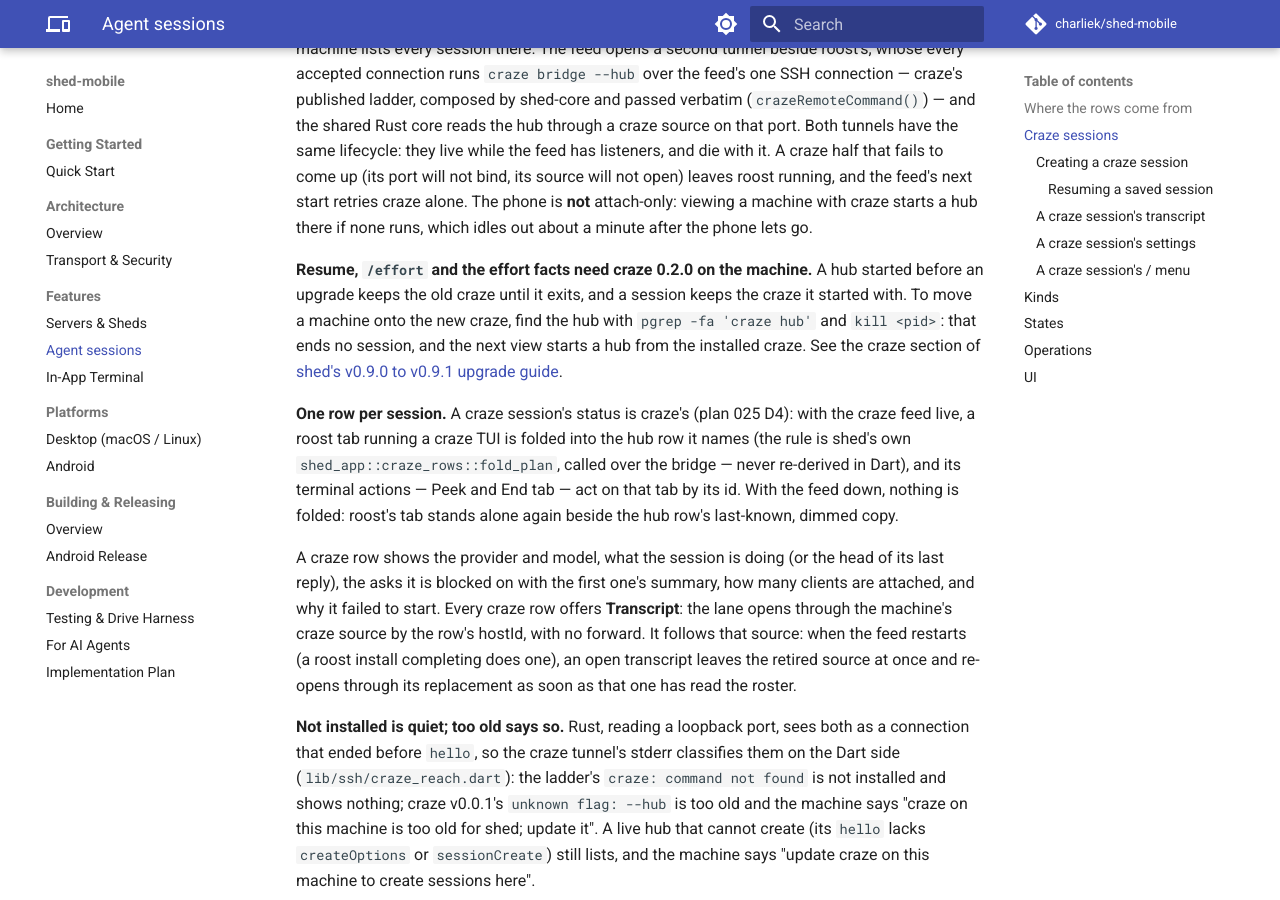
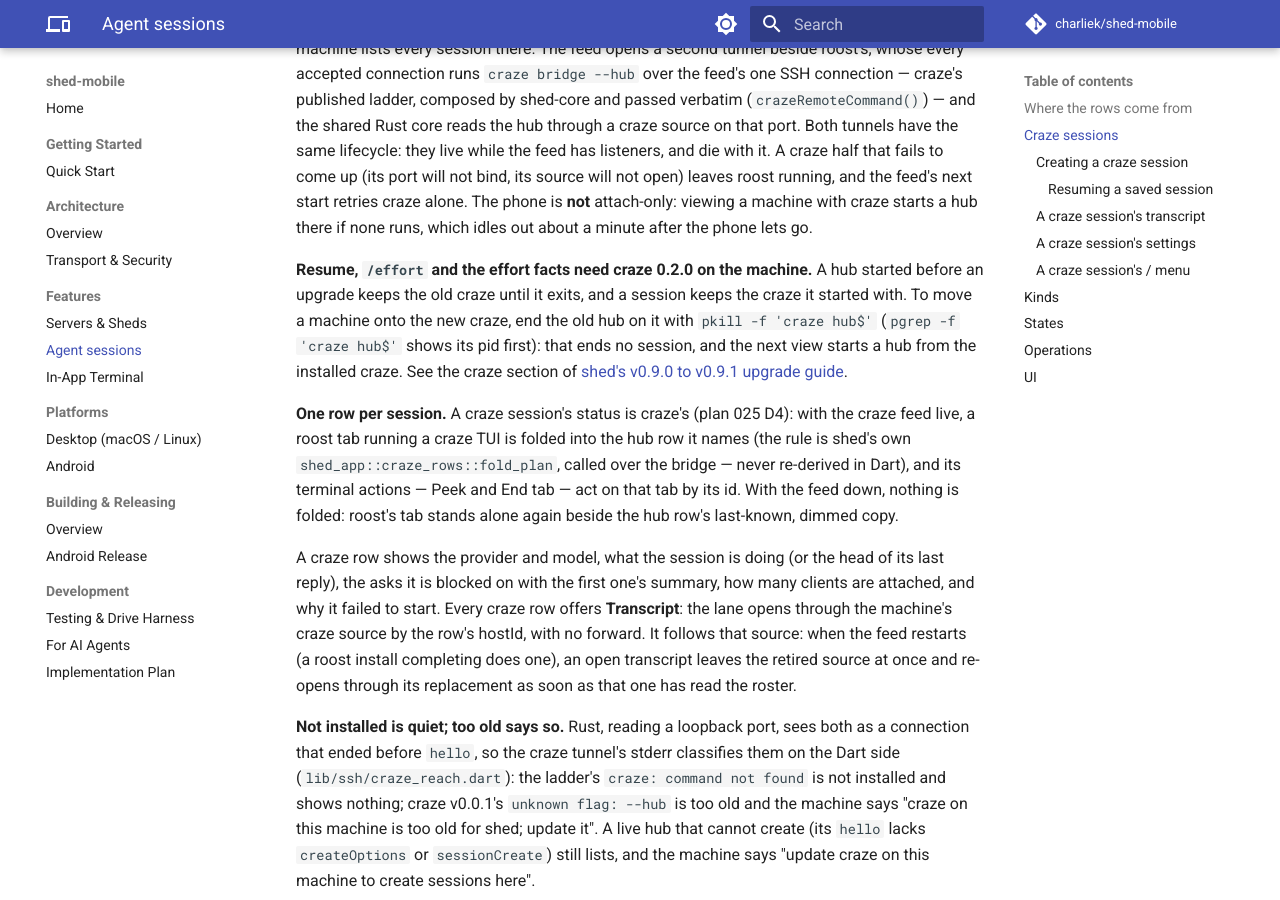
Before and after one commit to charliek/shed-mobile, an MkDocs documentation site: the page built from docs/features/rc-sessions.md, in a window 1280 px wide and 900 px high, scrolled down 983 px. Built offline with MkDocs 1.6.1 and Material for MkDocs 9.7.7, drawn with Linux system fonts in a browser that asks for light colours; comment, search, counter and statistics services are not loaded.

Commit message:
docs: end the old craze hub the same portable way shed's docs do
`pgrep -fa` prints command lines on Linux but only pids on macOS (`-a`
means "include ancestors" there), and a bare `kill <pid>` is a
placeholder. Match shed's upgrade guide (charliek/shed#436): end the old
hub with `pkill -f 'craze hub$'`, `pgrep -f 'craze hub$'` to see its pid
first; and link straight to the guide's #craze section.

review: skipped (docs-only)

Co-Authored-By: Claude Opus 5.5 <noreply@anthropic.com>
Claude-Session: https://claude.ai/code/session_01F3JRhAK1VLzmvSgWBt79r5

```diff
--- a/docs/features/rc-sessions.md
+++ b/docs/features/rc-sessions.md
@@ -48,10 +48,11 @@ phone lets go.
 
 **Resume, `/effort` and the effort facts need craze 0.2.0 on the machine.** A hub
 started before an upgrade keeps the old craze until it exits, and a session
-keeps the craze it started with. To move a machine onto the new craze, find the
-hub with `pgrep -fa 'craze hub'` and `kill <pid>`: that ends no session, and
-the next view starts a hub from the installed craze. See the craze section of
-[shed's v0.9.0 to v0.9.1 upgrade guide](https://charliek.github.io/shed/upgrades/v0.9.0-to-v0.9.1/).
+keeps the craze it started with. To move a machine onto the new craze, end the
+old hub on it with `pkill -f 'craze hub$'` (`pgrep -f 'craze hub$'` shows its
+pid first): that ends no session, and the next view starts a hub from the
+installed craze. See the craze section of
+[shed's v0.9.0 to v0.9.1 upgrade guide](https://charliek.github.io/shed/upgrades/v0.9.0-to-v0.9.1/#craze).
 
 **One row per session.** A craze session's status is craze's (plan 025 D4): with
 the craze feed live, a roost tab running a craze TUI is folded into the hub
```
